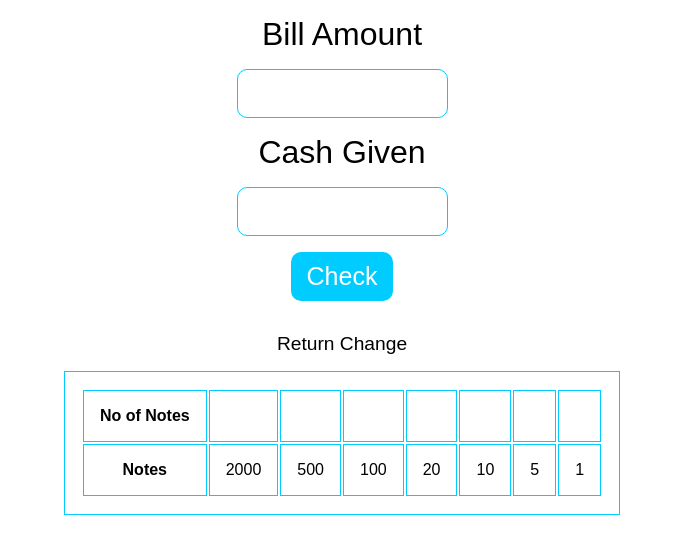
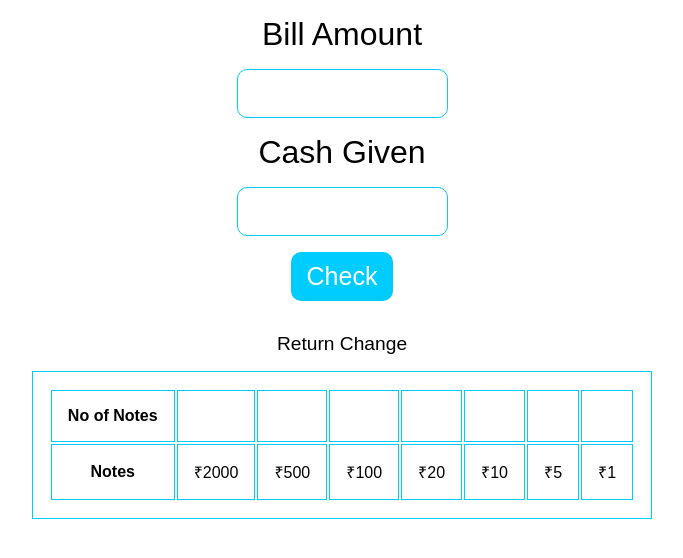
Before and after one commit to ncrptd/mark-ten-cash-register-manager, a plain HTML site: page index.html in a window 1280 px wide. Shown: the whole page, without its empty margins (298-981 px from the left). Drawn offline with Linux system fonts and the light colour scheme.

Commit message:
initial commit

```diff
--- a/app.js
+++ b/app.js
@@ -36,7 +36,7 @@ function calculateChange(amount) {
     amount %= availableNotes[i];
     notesToReturn[i].innerText = cashToReturn;
   }
-  changeAmountMessage.innerText = changeAmount + "₹";
+  changeAmountMessage.innerText = "₹" + changeAmount;
 }
 
 checkBtn.addEventListener("click", clickHandler);
--- a/index.html
+++ b/index.html
@@ -32,13 +32,13 @@
         </tr>
         <tr>
           <th>Notes</th>
-          <td>2000</td>
-          <td>500</td>
-          <td>100</td>
-          <td>20</td>
-          <td>10</td>
-          <td>5</td>
-          <td>1</td>
+          <td>₹2000</td>
+          <td>₹500</td>
+          <td>₹100</td>
+          <td>₹20</td>
+          <td>₹10</td>
+          <td>₹5</td>
+          <td>₹1</td>
         </tr>
       </table>
     </div>
```
